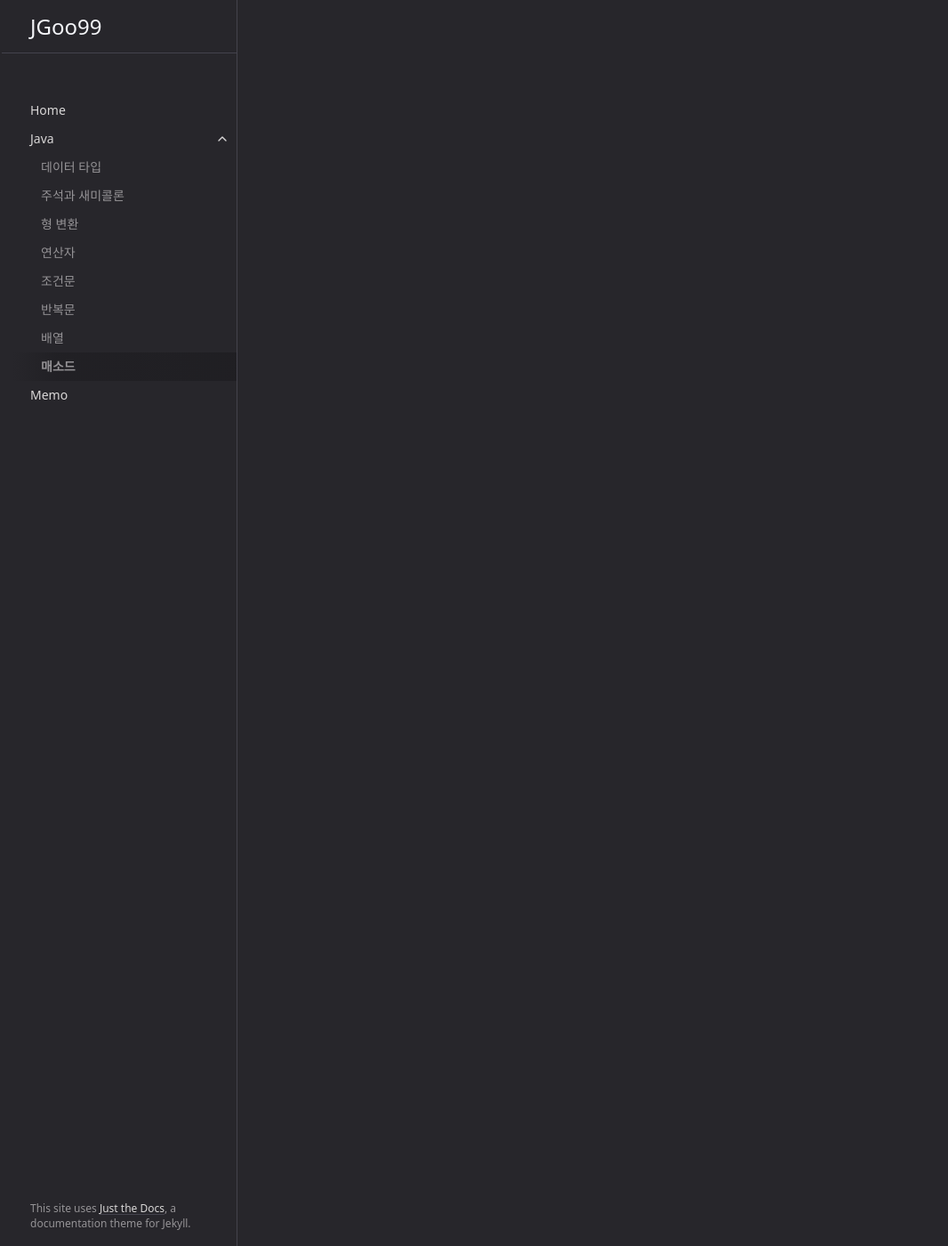
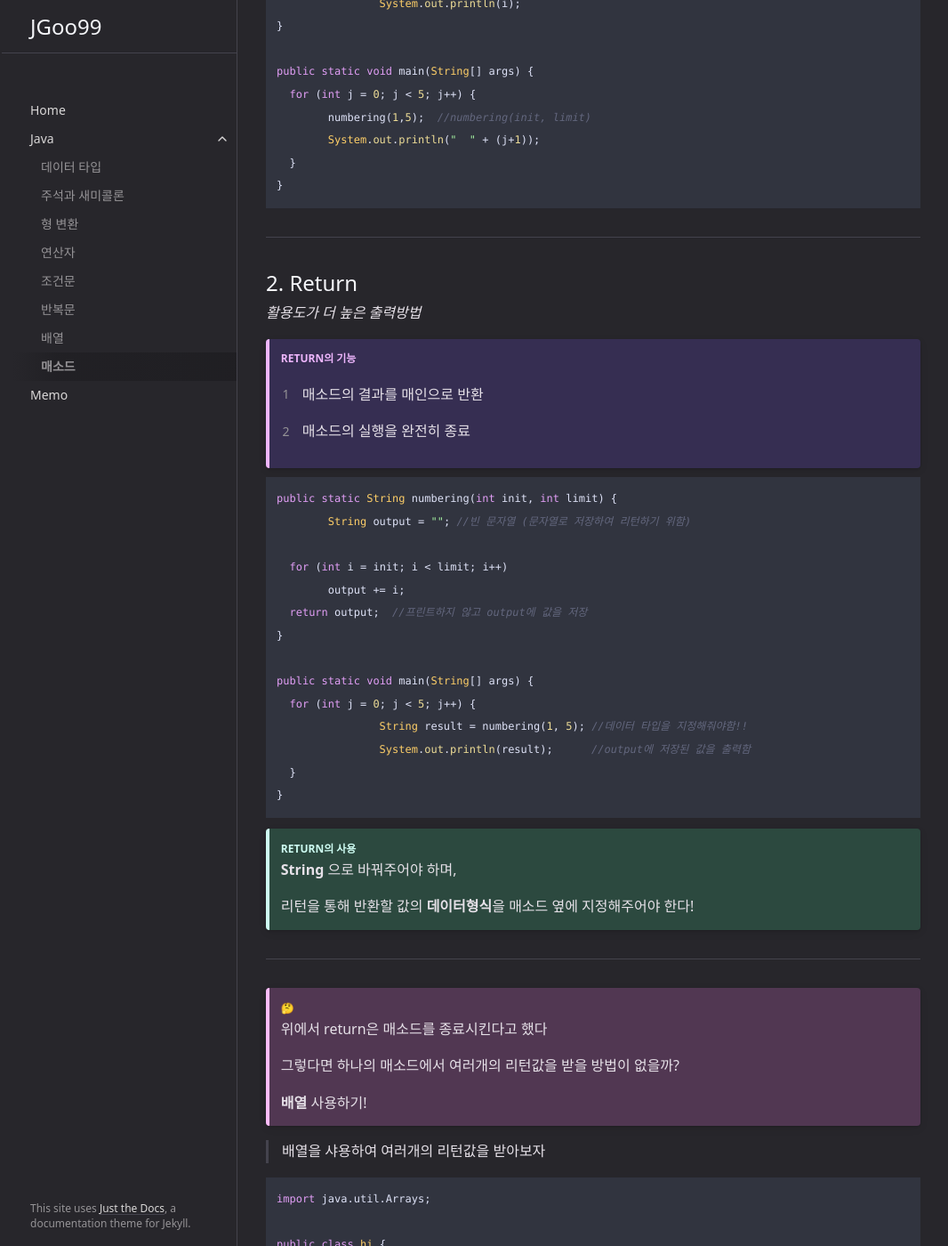
Before and after one commit to JGoo99/JGoo99.github.io, a Jekyll site: the page built from docs/java.md/method.md, in a window 1280 px wide and 1400 px high, scrolled down 1428 px. Shown: the whole window at 89% size, without its empty margins (105-1171 px from the left). Built offline with Jekyll 4.4.1, drawn with Linux system fonts in a browser that asks for light colours; some of the changed text lies outside the part shown.

Commit message:
update_method

````diff
--- a/docs/java.md/method.md
+++ b/docs/java.md/method.md
@@ -7,27 +7,148 @@ nav_order: 8
 
 # VIII. 매소드
 
+```java
+public static void main(String[] args) {
+  return
+}
+```
+
+_지금까지 사용해온 위의 **void main** 이 곧 매소드이다_
+
 ---
 
 ## 1. 재활용성
 
+_매소드는 반복적인 코드의 활용성을 높일 수 있다_
 
+> 0부터 4까지 출력하는 for 문을 5번 출력해보자
+
+```java
+for (int j = 0; j < 5; j++) {
+  for (int i = 0; i < 5; i++) {
+	  System.out.println(i);
+  }
+  System.out.println(" " + (j+1) ); //몇번 반복했는지 확인용
+}
+```
+
+{: .note }
+> 아래처럼 매소드를 활용하면 간단해진다....~~뭐가 간단해진거지?ㅋㅋ~~
+
+```java
+public static void numbering() {  //정의
+  for (int i = 0; i < 5; i++)
+  System.out.println(i);
+}
+
+public static void main(String[] args) {
+  for (int j = 0; j < 5; j++) {
+  numbering();  //호출
+  System.out.println(" " + (j+1) );
+  }
+}
+```
+
+{: .new-title }
+> 🧐
+>
+> 만약 i를 다른 수로 초기화하고 싶다면? (ex. 1부터 시작)
+>
+> numbering(**변수**) 활용하기!
 
 ---
 
 ## 1. 입력과 출력
 
+> 위의 함수를 numbering(**변수**)를 활용하여 표현하자
+
+```java
+public static void numbering(int init, int limit) { //복수의 인자
+	for (int i = init; i < limit; i++)
+		System.out.println(i);
+}
+
+public static void main(String[] args) {
+  for (int j = 0; j < 5; j++) {
+  	numbering(1,5);  //numbering(init, limit)
+  	System.out.println("  " + (j+1));
+  }
+}
+```
 
 
 ---
 
-## 1. 복수의 인자
+## 2. Return
+_활용도가 더 높은 출력방법_
 
+{: .note-title }
+> Return의 기능
+>
+> 1. 매소드의 결과를 매인으로 반환
+>
+> 2. 매소드의 실행을 완전히 종료
 
+>
+
+```java
+public static String numbering(int init, int limit) {
+	String output = ""; //빈 문자열 (문자열로 저장하여 리턴하기 위함)
+
+  for (int i = init; i < limit; i++)
+  	output += i;
+  return output;  //프린트하지 않고 output에 값을 저장
+}
+
+public static void main(String[] args) {
+  for (int j = 0; j < 5; j++) {
+		String result = numbering(1, 5); //데이터 타입을 지정해줘야함!!
+		System.out.println(result);      //output에 저장된 값을 출력함
+  }
+}
+```
+
+{: .important-title }
+> Return의 사용
+>
+> **String** 으로 바꿔주어야 하며,
+>
+> 리턴을 통해 반환할 값의 **데이터형식**을 매소드 옆에 지정해주어야 한다!
 
 ---
 
-## 1. 어플리케이션 응용
+{: .new-title }
+> 🤔
+>
+> 위에서 return은 매소드를 종료시킨다고 했다
+>
+> 그렇다면 하나의 매소드에서 여러개의 리턴값을 받을 방법이 없을까?
+>
+> **배열** 사용하기!
+
+
+> 배열을 샤용하여 여러개의 리턴값을 받아보자
+
+```java
+import java.util.Arrays;
+
+public class hi {
+
+	public static String[] getKorean() { //배열 매소드를 사용해야함
+		String[] korean = {"ga", "na", "da"};
+		return korean;
+	}
+
+	public static void main(String[] args) {
+	  String[] korean = getKorean(); //반환받는 값의 데이터형식을 지정
+	  System.out.println(Arrays.toString(korean)); //배열값을 한번에 출력
+	}
+}
+```
+
+```java
+[ga, na, da]
+```
 
 
 
````
